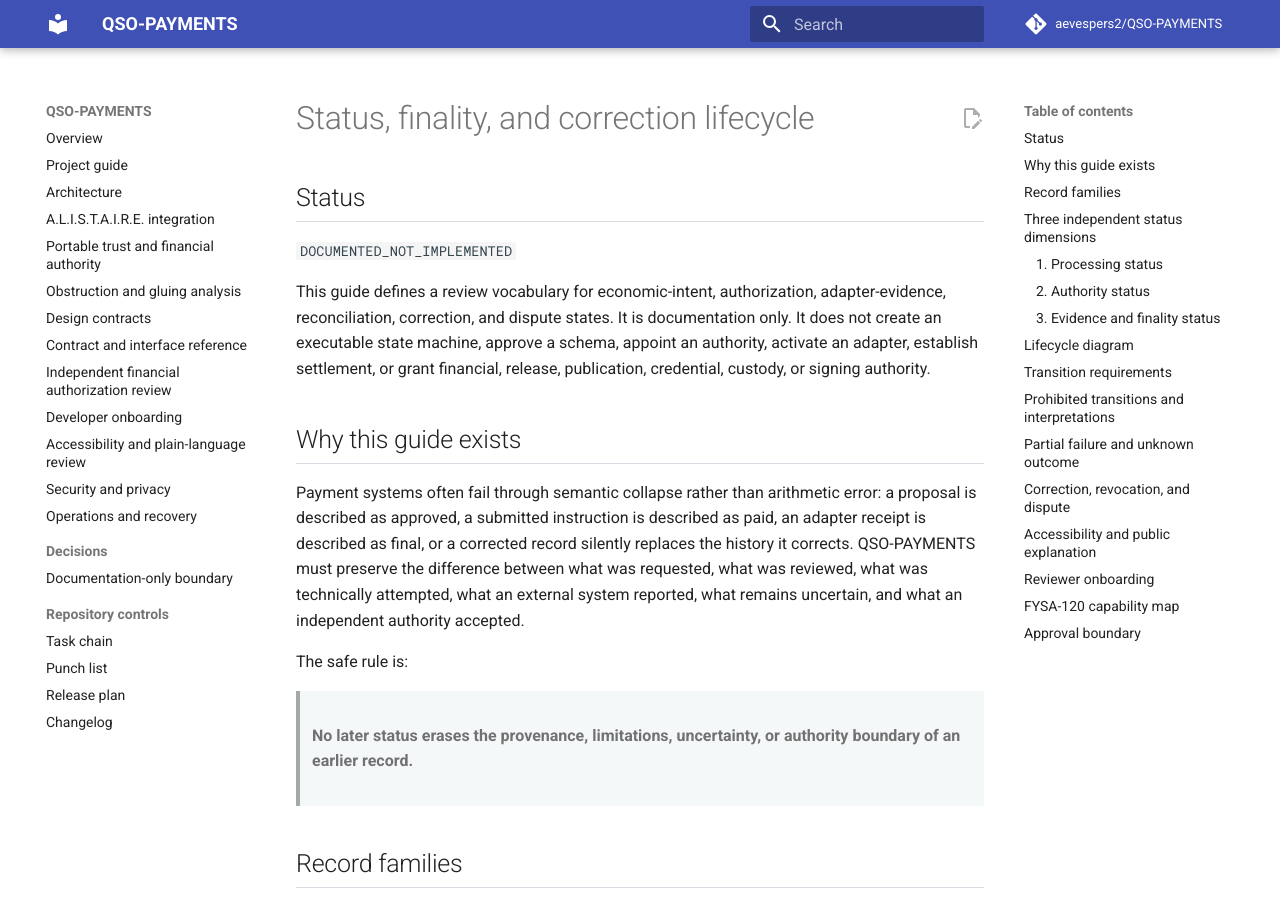
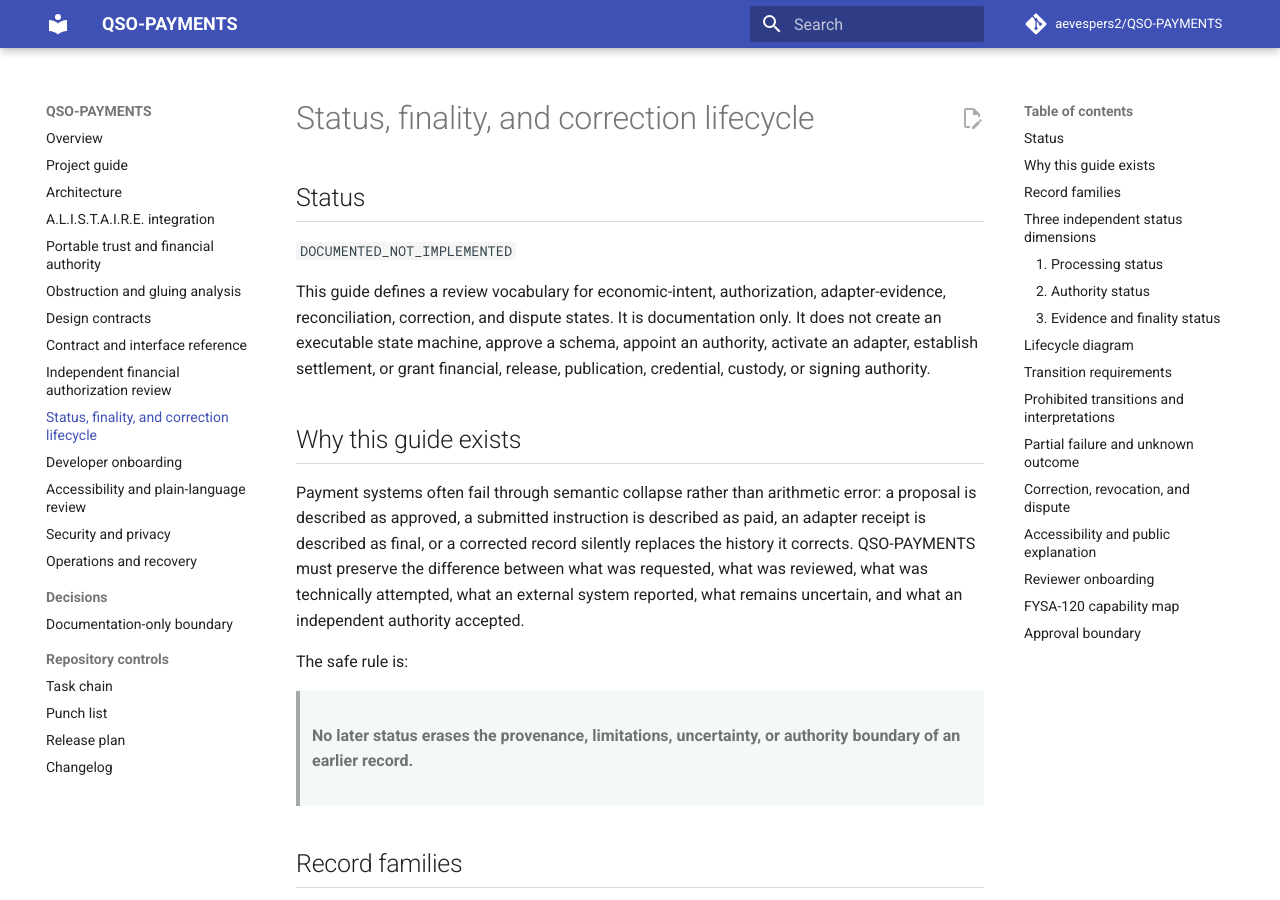
Before and after one commit to aevespers2/QSO-PAYMENTS, an MkDocs documentation site: the page built from docs/STATUS_FINALITY_LIFECYCLE.md, in a window 1280 px wide and 900 px high. Built offline with MkDocs 1.6.1 and Material for MkDocs 9.7.7, drawn with Linux system fonts in a browser that asks for light colours; comment, search, counter and statistics services are not loaded.

Commit message:
docs: add lifecycle guide to Pages navigation

```diff
--- a/mkdocs.yml
+++ b/mkdocs.yml
@@ -1,5 +1,5 @@
 site_name: QSO-PAYMENTS
-site_description: Audit-first economic intent, portable trust separation, authorization, allocation, evidence, gluing analysis, and disabled adapter boundaries for A.L.I.S.T.A.I.R.E.
+site_description: Audit-first economic intent, portable trust separation, authorization, allocation, evidence, status/finality semantics, gluing analysis, and disabled adapter boundaries for A.L.I.S.T.A.I.R.E.
 site_url: https://aevespers2.github.io/QSO-PAYMENTS/
 repo_url: https://github.com/aevespers2/QSO-PAYMENTS
 repo_name: aevespers2/QSO-PAYMENTS
@@ -23,6 +23,7 @@ nav:
   - Design contracts: DESIGN_CONTRACTS.md
   - Contract and interface reference: CONTRACT_REFERENCE.md
   - Independent financial authorization review: FINANCIAL_AUTHORIZATION_REVIEW.md
+  - Status, finality, and correction lifecycle: STATUS_FINALITY_LIFECYCLE.md
   - Developer onboarding: ONBOARDING.md
   - Accessibility and plain-language review: ACCESSIBILITY_REVIEW.md
   - Security and privacy: SECURITY_PRIVACY.md
```
